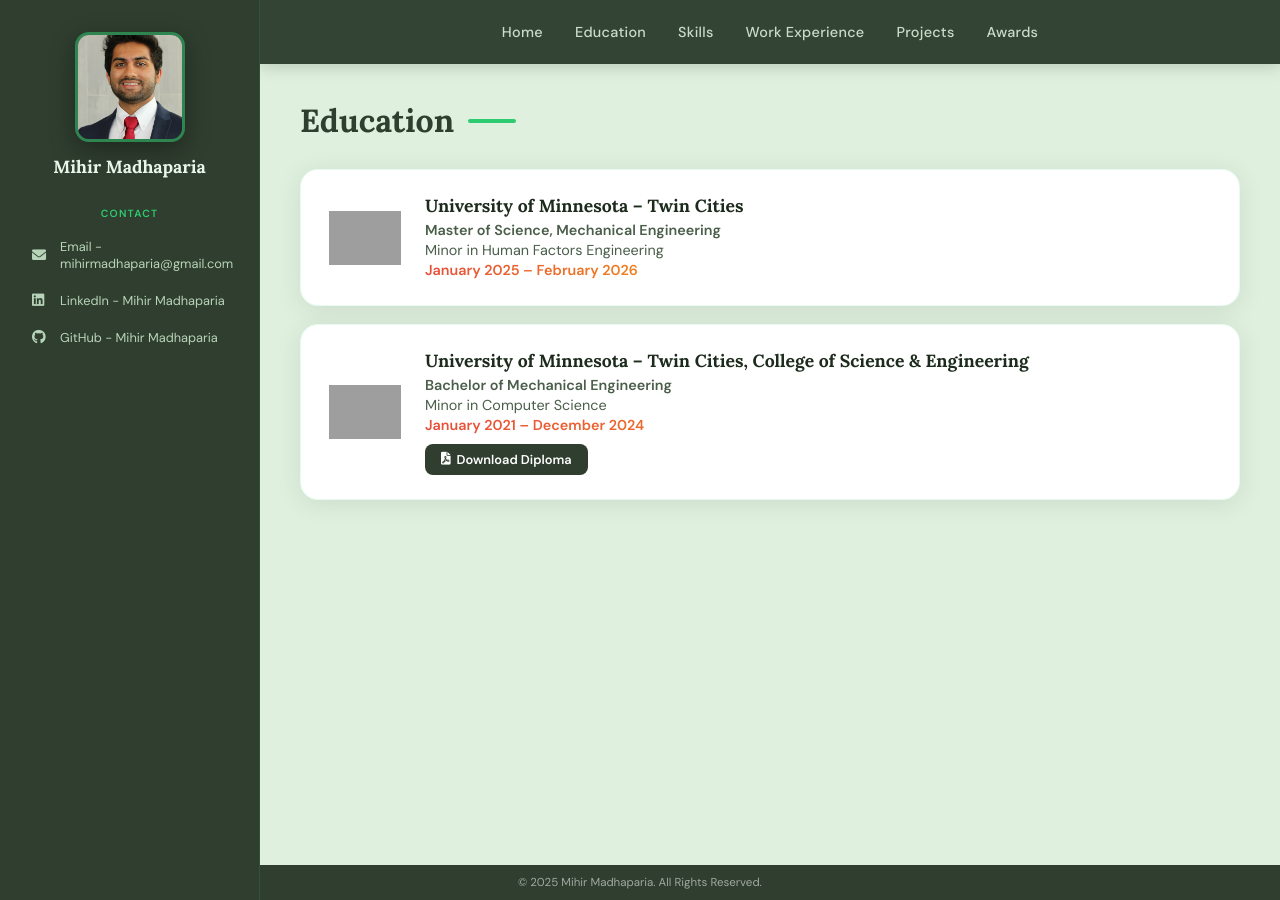
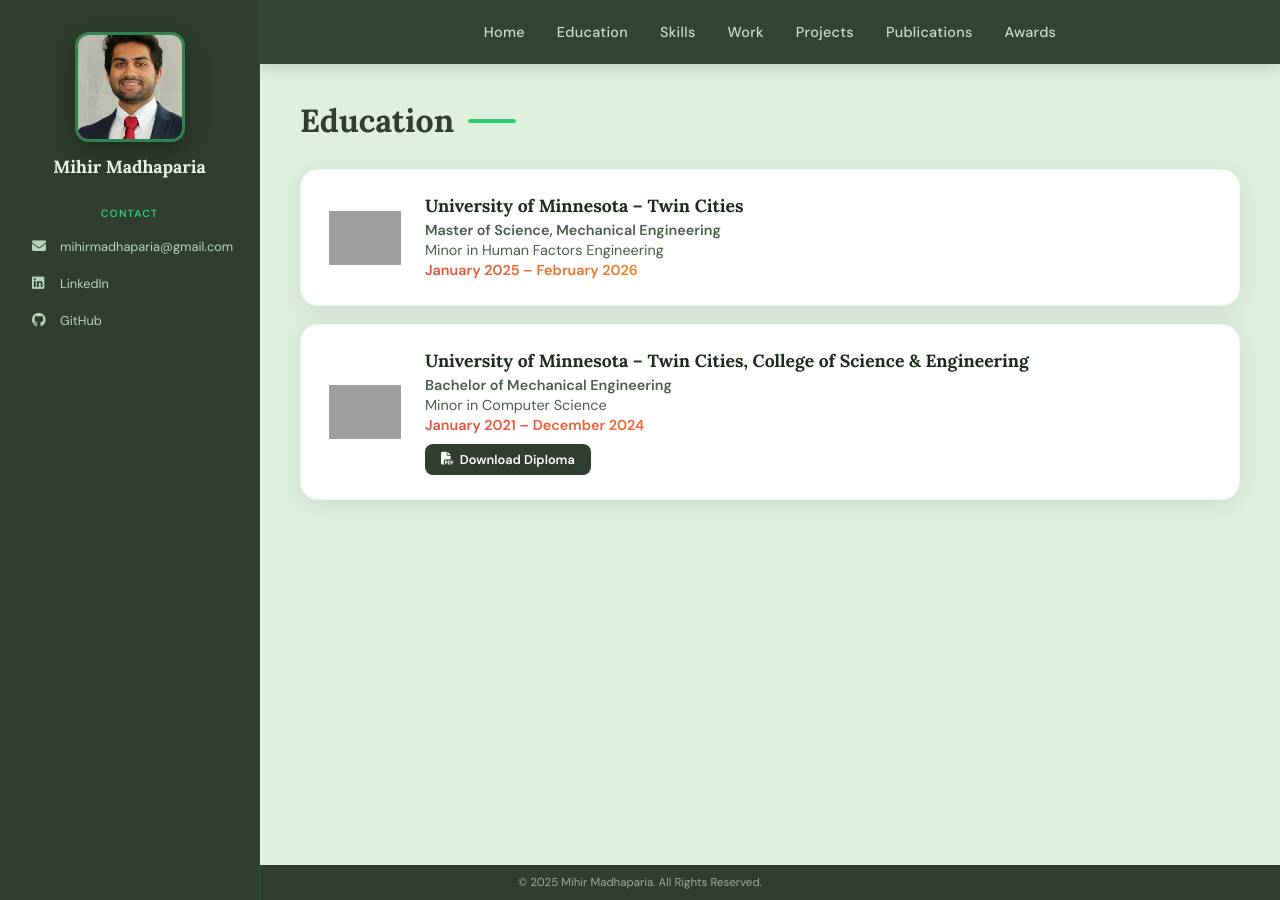
Before and after one commit to mihirmadhaparia/mihirmadhaparia.github.io, a Jekyll site: the page built from education.html, in a window 1280 px wide. Built offline with Jekyll 4.4.1, drawn with Linux system fonts in a browser that asks for light colours; grey boxes are pictures that could not be loaded.

Commit message:
Update layout with new styles and links
Updated Font Awesome and Google Fonts links, modified contact information display, and changed navigation links.

```diff
--- a/_layouts/default.html
+++ b/_layouts/default.html
@@ -5,11 +5,11 @@
     <meta name="viewport" content="width=device-width, initial-scale=1.0">
     <title>{{ page.title }}</title>
     <link rel="stylesheet" href="{{ '/assets/css/style.css' | relative_url }}">
-    <link rel="stylesheet" href="https://cdnjs.cloudflare.com/ajax/libs/font-awesome/6.0.0/css/all.min.css">
+    <link rel="stylesheet" href="https://cdnjs.cloudflare.com/ajax/libs/font-awesome/6.5.1/css/all.min.css">
     <link rel="icon" href="{{ site.baseurl }}/assets/images/Mfavicon.ico" type="image/x-icon">
     <link rel="preconnect" href="https://fonts.googleapis.com">
     <link rel="preconnect" href="https://fonts.gstatic.com" crossorigin>
-    <link href="https://fonts.googleapis.com/css2?family=Lora&display=swap" rel="stylesheet">
+    <link href="https://fonts.googleapis.com/css2?family=Lora:ital,wght@0,400;0,600;0,700;1,400&family=DM+Sans:wght@300;400;500;600&display=swap" rel="stylesheet">
 </head>
 <body class="{% if page.url == '/' %}home-page{% endif %}">
 
@@ -22,17 +22,17 @@
             <h2 class="titlecontact">Contact</h2>
             <p>
                 <a href="mailto:mihirmadhaparia@gmail.com" class="contact-item email">
-                    <i class="fas fa-envelope"></i> Email - mihirmadhaparia@gmail.com
+                    <i class="fas fa-envelope"></i> mihirmadhaparia@gmail.com
                 </a>
             </p>
             <p>
                 <a href="https://www.linkedin.com/in/mihirmadhaparia" target="_blank" class="contact-item linkedin">
-                    <i class="fab fa-linkedin"></i> LinkedIn - Mihir Madhaparia
+                    <i class="fab fa-linkedin"></i> LinkedIn
                 </a>
             </p>
             <p>
                 <a href="https://github.com/mihirmadhaparia" target="_blank" class="contact-item github">
-                    <i class="fab fa-github"></i> GitHub - Mihir Madhaparia
+                    <i class="fab fa-github"></i> GitHub
                 </a>
             </p>
         </div>
@@ -45,8 +45,9 @@
                 <a href="{{ '/' | relative_url }}">Home</a>
                 <a href="{{ '/education/' | relative_url }}">Education</a>
                 <a href="{{ '/skills/' | relative_url }}">Skills</a>
-                <a href="{{ '/work/' | relative_url }}">Work Experience</a>
+                <a href="{{ '/work/' | relative_url }}">Work</a>
                 <a href="{{ '/projects/' | relative_url }}">Projects</a>
+                <a href="{{ '/publications/' | relative_url }}">Publications</a>
                 <a href="{{ '/awards/' | relative_url }}">Awards</a>
             </div>
         </div>
```
Also changed, not shown: other parts of _layouts/default.html (+0 -16 lines).
